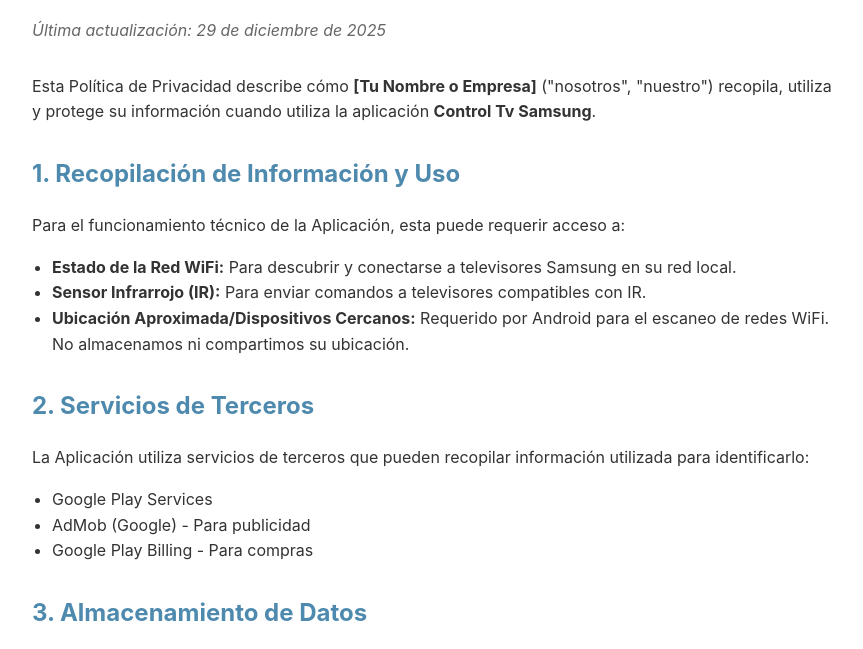
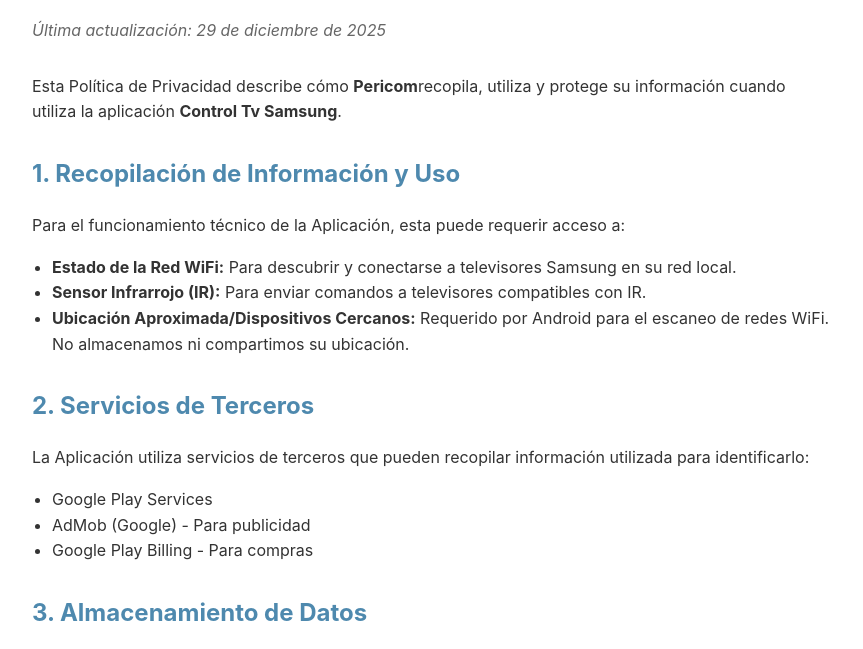
Before and after one commit to Perico-mc/Pol-tica-de-Privacidad---Control-Tv-Samsung, a plain HTML site: page index.html in a window 1280 px wide. Shown: the part 128-777 px from the top of the page, without its empty margins (208-1071 px from the left). Drawn offline with Linux system fonts and the light colour scheme.

Commit message:
index.html

```diff
--- a/index.html
+++ b/index.html
@@ -17,7 +17,7 @@
     <h1>Política de Privacidad - Control Tv Samsung</h1>
     <p class="last-updated">Última actualización: 29 de diciembre de 2025</p>
 
-    <p>Esta Política de Privacidad describe cómo <strong>[Tu Nombre o Empresa]</strong> ("nosotros", "nuestro") recopila, utiliza y protege su información cuando utiliza la aplicación <strong>Control Tv Samsung</strong>.</p>
+    <p>Esta Política de Privacidad describe cómo <strong>Pericom</strong>recopila, utiliza y protege su información cuando utiliza la aplicación <strong>Control Tv Samsung</strong>.</p>
 
     <h2>1. Recopilación de Información y Uso</h2>
     <p>Para el funcionamiento técnico de la Aplicación, esta puede requerir acceso a:</p>
```
